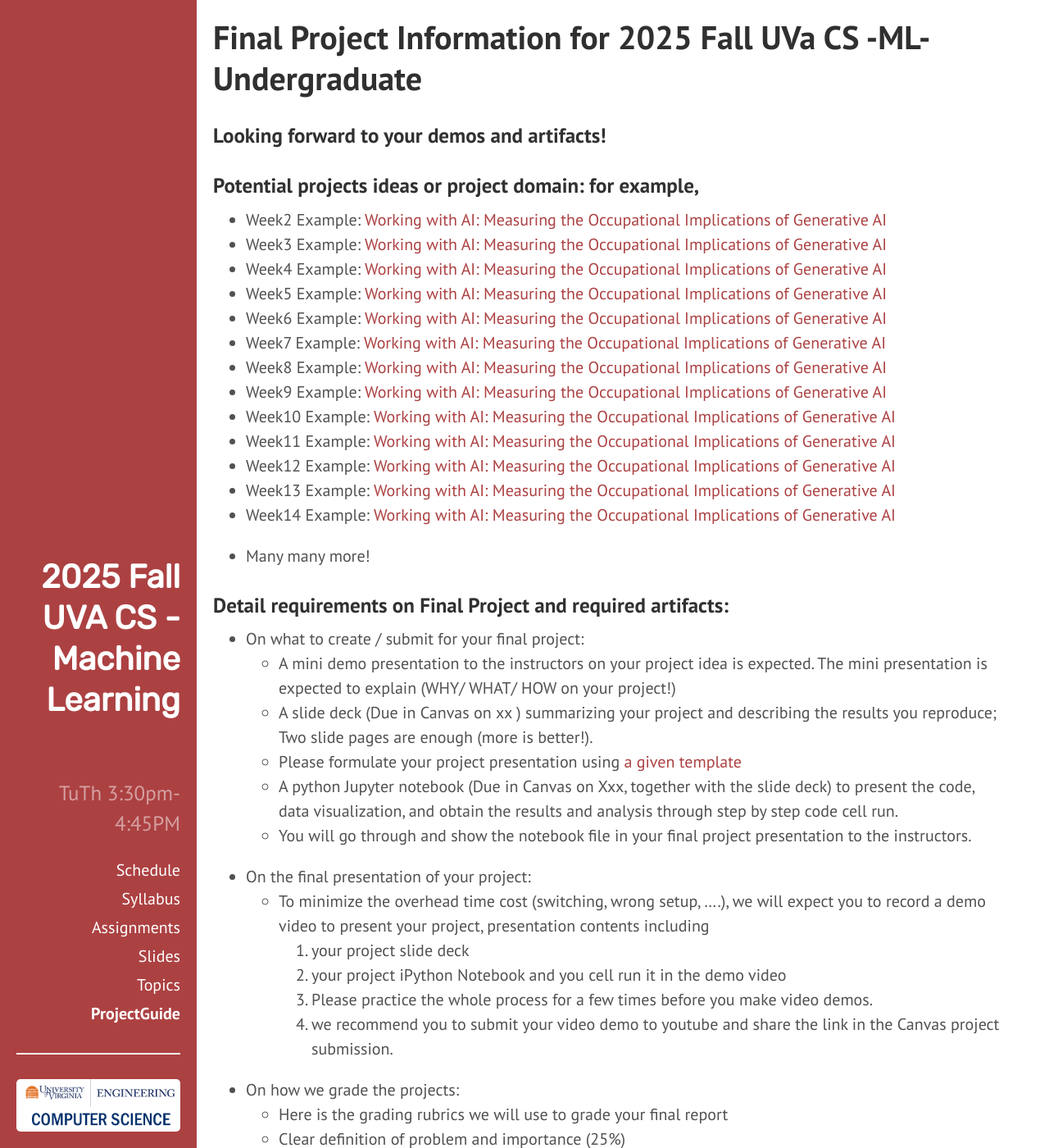
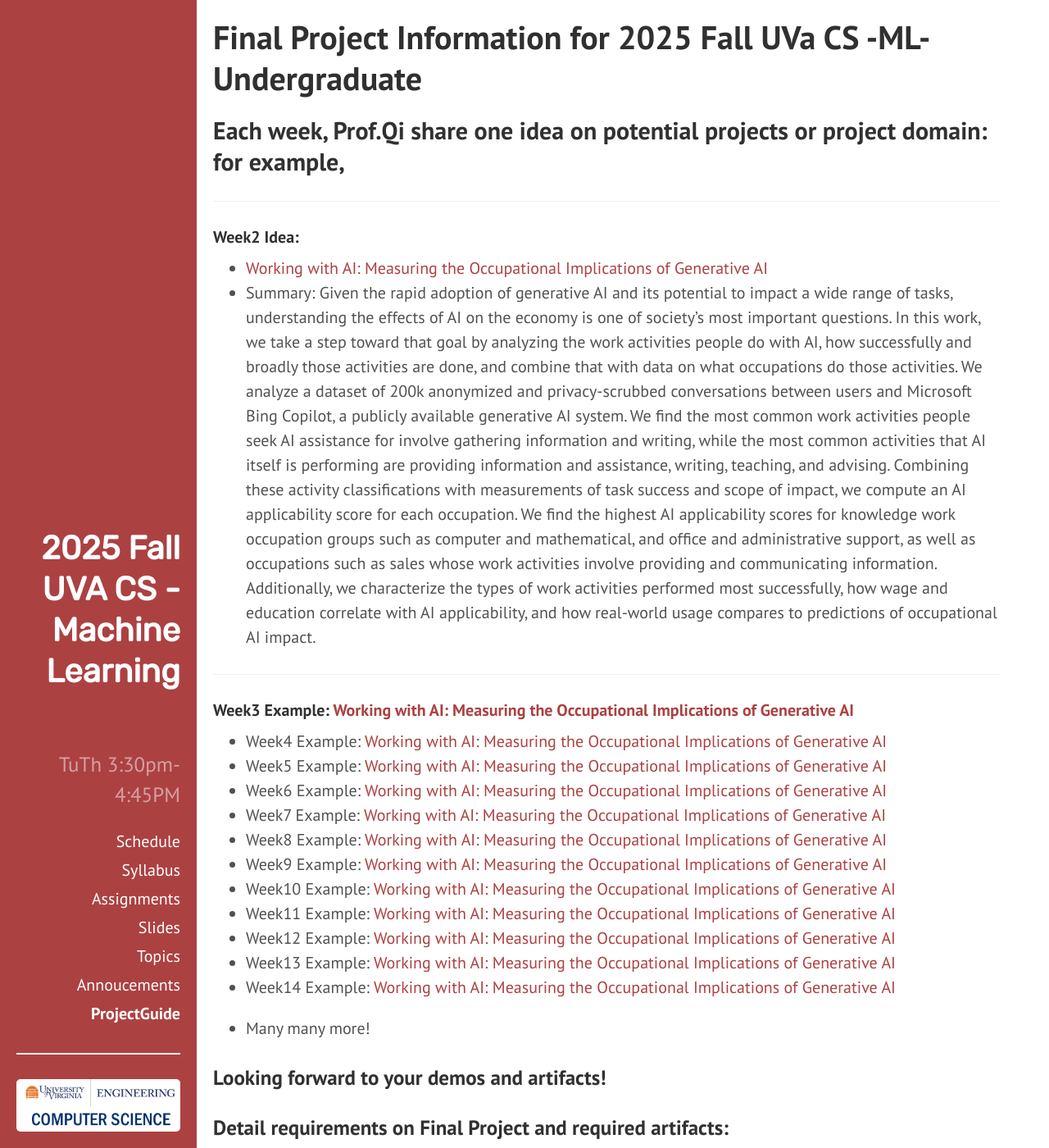
Before and after one commit to qiyanjun/2025Fall-UVA-CS-MachineLearningDeep, a Jekyll site: the page built from z25fProjects.md, in a window 1280 px wide and 1400 px high. Shown: the whole window at 82% size. Built offline with Jekyll 4.4.1, drawn with Linux system fonts in a browser that asks for light colours.

```diff
--- a/z25fProjects.md
+++ b/z25fProjects.md
@@ -5,11 +5,19 @@
 ---
 
 
-### Looking forward to your demos and artifacts!
+## Each week, Prof.Qi share one idea on potential projects or project domain: for example,
 
-### Potential projects ideas or project domain: for example,
-- Week2 Example: [Working with AI: Measuring the Occupational Implications of Generative AI](https://arxiv.org/abs/2507.07935)
-- Week3 Example: [Working with AI: Measuring the Occupational Implications of Generative AI](https://arxiv.org/abs/2507.07935)
+<hr>
+
+#### Week2 Idea:
+- [Working with AI: Measuring the Occupational Implications of Generative AI](https://arxiv.org/abs/2507.07935)
+- Summary: Given the rapid adoption of generative AI and its potential to impact a wide range of tasks, understanding the effects of AI on the economy is one of society's most important questions. In this work, we take a step toward that goal by analyzing the work activities people do with AI, how successfully and broadly those activities are done, and combine that with data on what occupations do those activities. We analyze a dataset of 200k anonymized and privacy-scrubbed conversations between users and Microsoft Bing Copilot, a publicly available generative AI system. We find the most common work activities people seek AI assistance for involve gathering information and writing, while the most common activities that AI itself is performing are providing information and assistance, writing, teaching, and advising. Combining these activity classifications with measurements of task success and scope of impact, we compute an AI applicability score for each occupation. We find the highest AI applicability scores for knowledge work occupation groups such as computer and mathematical, and office and administrative support, as well as occupations such as sales whose work activities involve providing and communicating information. Additionally, we characterize the types of work activities performed most successfully, how wage and education correlate with AI applicability, and how real-world usage compares to predictions of occupational AI impact.
+
+
+
+<hr>
+
+#### Week3 Example: [Working with AI: Measuring the Occupational Implications of Generative AI](https://arxiv.org/abs/2507.07935)
 - Week4 Example: [Working with AI: Measuring the Occupational Implications of Generative AI](https://arxiv.org/abs/2507.07935)
 - Week5 Example: [Working with AI: Measuring the Occupational Implications of Generative AI](https://arxiv.org/abs/2507.07935)
 - Week6 Example: [Working with AI: Measuring the Occupational Implications of Generative AI](https://arxiv.org/abs/2507.07935)
@@ -25,6 +33,7 @@
 - Many many more!
 
 
+### Looking forward to your demos and artifacts!
 
 
 ### Detail requirements on Final Project and required artifacts:
```
Also changed, not shown: About.md (+1 -0 lines), z25fBlog.md (added, +33 -0 lines).
